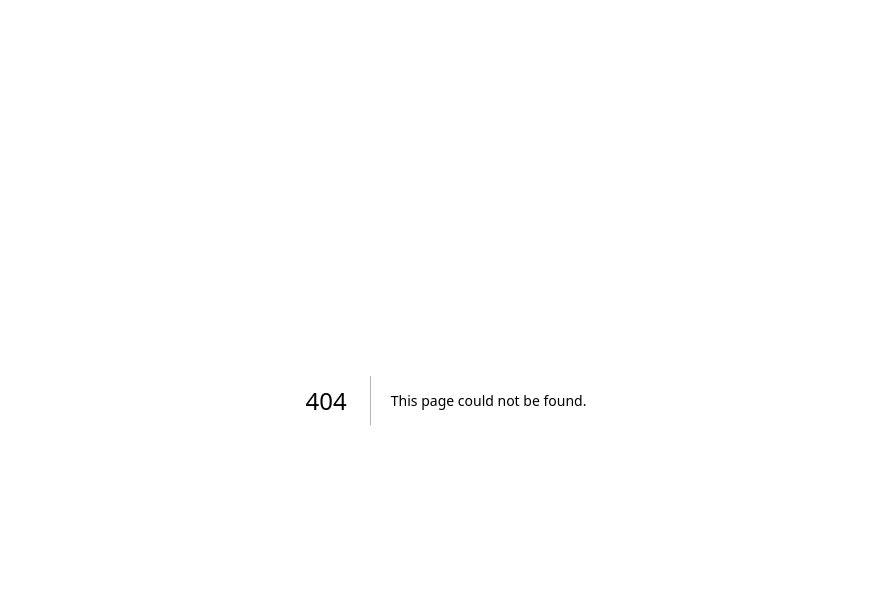
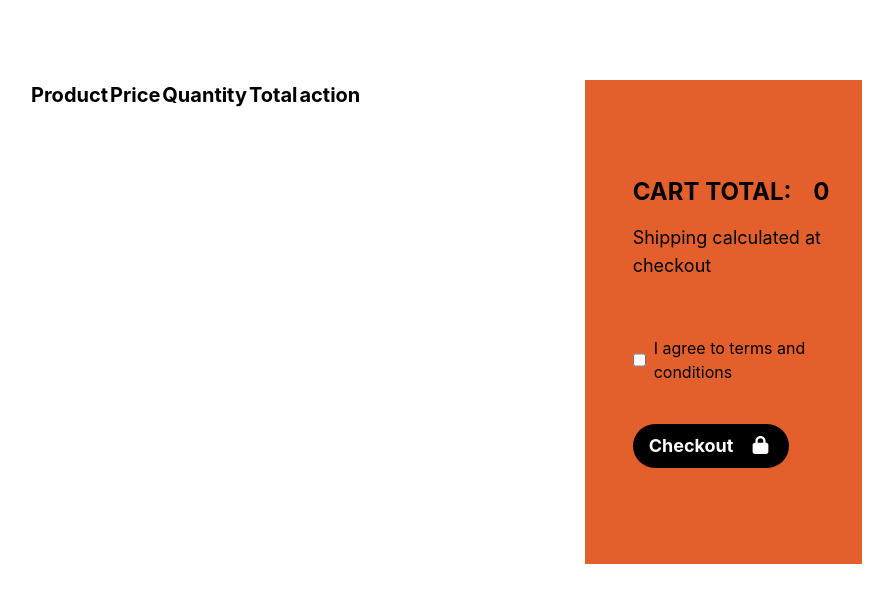
Before and after one commit to marcSitze/chaudchaud, a Next.js app: page /cart in a window 1280 px wide. Before the commit this address had no page. Shown: the top 602 px of the page, without its empty margins (194-1087 px from the left). Built offline with nearby package versions, Linux system fonts and the light colour scheme.

Commit message:
cart page

```diff
--- /dev/null
+++ b/pages/cart/Responsive.module.css
@@ -0,0 +1,43 @@
+/* Large Devices (Desktops & Laptops) */
+
+@media (min-width: 1200px) and (max-width: 1299px) {
+}
+
+/* Medium Devices (Landscape Tablets & Medium Desktops) */
+
+@media (min-width: 992px) and (max-width: 1199px) {
+}
+
+/* Small Devices (Portrait Tablets & Small Desktops) */
+
+@media (min-width: 768px) and (max-width: 991px) {
+  .container {
+    margin-left: 3rem;
+    margin-right: 3rem;
+  }
+  .btn {
+    font-size: 1rem;
+  }
+}
+
+/* Extra Small Devices (Landscape Phones & Portrait Tablets) */
+
+@media (max-width: 767px) {
+  .container {
+    margin-left: 0;
+    margin-right: 0;
+  }
+}
+
+/* Extra Small Devices (Portrait Phones & Smaller Devices) */
+
+@media (max-width: 480px) {
+  .col {
+    width: 100%;
+  }
+}
+
+/* Extra Small Devices (Portrait Phones & Smaller Devices) */
+
+@media (max-width: 320px) {
+}
--- /dev/null
+++ b/pages/cart/Styles.module.css
@@ -0,0 +1,12 @@
+.container {
+  margin-left: 14rem;
+  margin-right: 14rem;
+  margin-top: 5rem;
+  margin-bottom: 5rem;
+}
+.cartTotal {
+  padding-left: 3rem;
+  padding-top: 6rem;
+  padding-bottom: 6rem;
+  min-height: 100%;
+}
--- /dev/null
+++ b/pages/cart/index.tsx
@@ -0,0 +1,55 @@
+import React, { useEffect, useContext} from "react";
+import { faTimes, faLock } from "@fortawesome/free-solid-svg-icons";
+import { FontAwesomeIcon } from "@fortawesome/react-fontawesome";
+import styles from "./Styles.module.css";
+import rStyles from './Responsive.module.css'
+import CartItem from "../../components/CartItem";
+import { productsContext } from '../../context/products/productsContext';
+import { cartContext } from "../../context/cart/cartContext";
+import { Product } from "../../types/products";
+import { CartItem as ICartItem } from "../../types/cart";
+
+const Cart = () => {
+  const { products } = useContext(productsContext);
+  const { cart } = useContext(cartContext)
+
+  console.log('cart: ', cart)
+  useEffect(() => {
+    // console.log('cart: ', cart)
+  }, [cart])
+
+  return (
+    <div className={`${styles.container} ${rStyles.container} flex`}>
+      <div className="w-2/3">
+        <table className="d-none">
+          <thead>
+          <tr className="text-xl">
+            <th>Product</th>
+            <th>Price</th>
+            <th>Quantity</th>
+            <th>Total</th>
+            <th>action</th>
+          </tr>
+          </thead>
+          <tbody>
+            {cart.map((item: ICartItem) => <CartItem item={item} key={item.product.id} />)}
+          </tbody>
+        </table>
+      </div>
+      <div className={`w-1/3 bg-primary ${styles.cartTotal}`}>
+        <h3 className="text-2xl font-bold mb-4">CART TOTAL: <span className="ml-4">{cart.reduce((a:number, b: ICartItem) => Number(a) + Number(b.total), 0) ?? "$189.00"}</span></h3>
+        <p className="text-lg mb-14">Shipping calculated at checkout</p>
+
+        <div className="flex mb-10">
+          <input type={"checkbox"} />
+          <p className="text-base ml-2">I agree to terms and conditions</p>
+        </div>
+        <div>
+          <button className="text-lg font-bold bg-black text-white py-2 px-4 rounded-full">Checkout <FontAwesomeIcon icon={faLock} style={{width: 25, marginLeft: 10}} /></button>
+        </div>
+      </div>
+    </div>
+  );
+};
+
+export default Cart;
```
